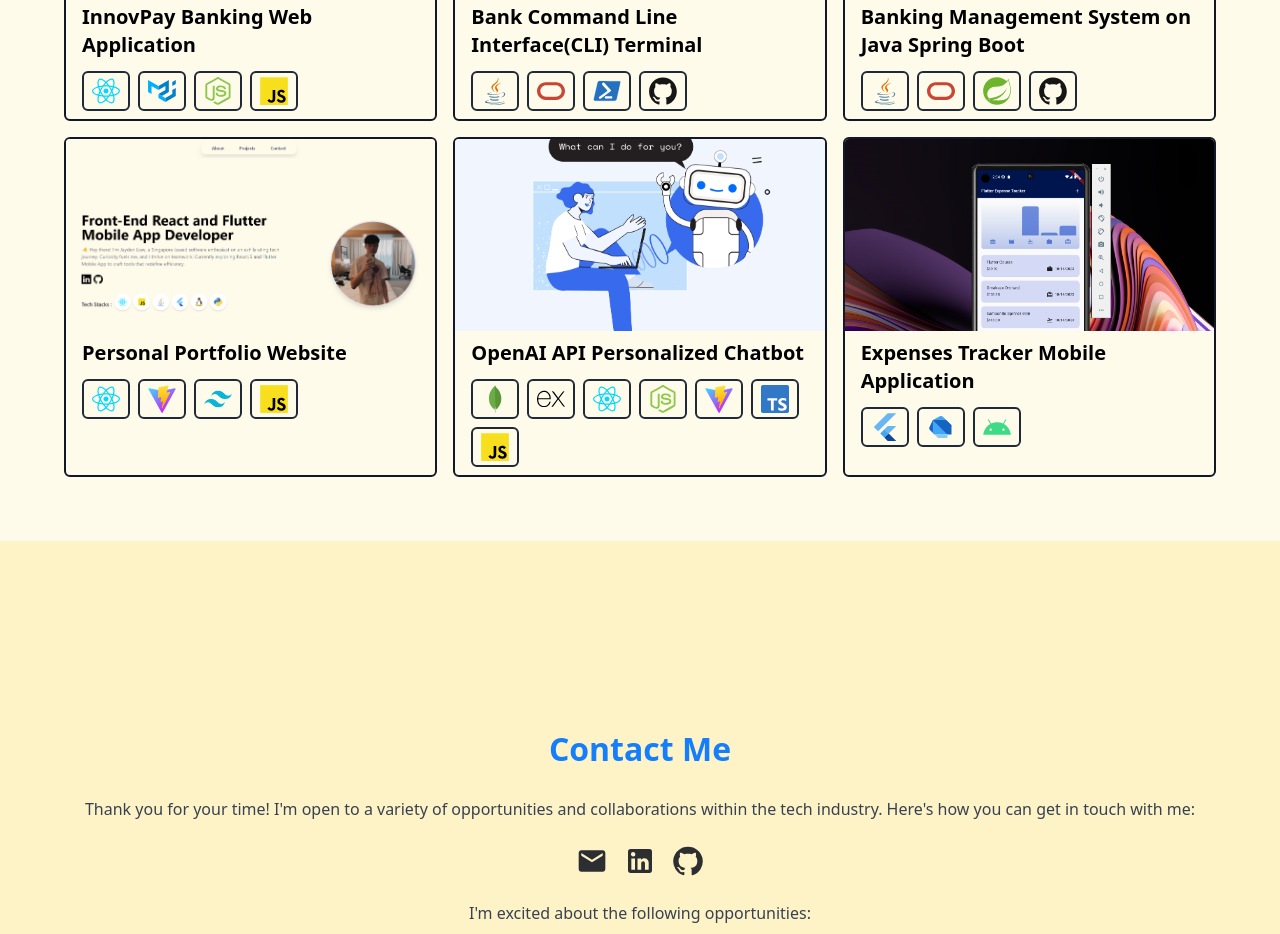
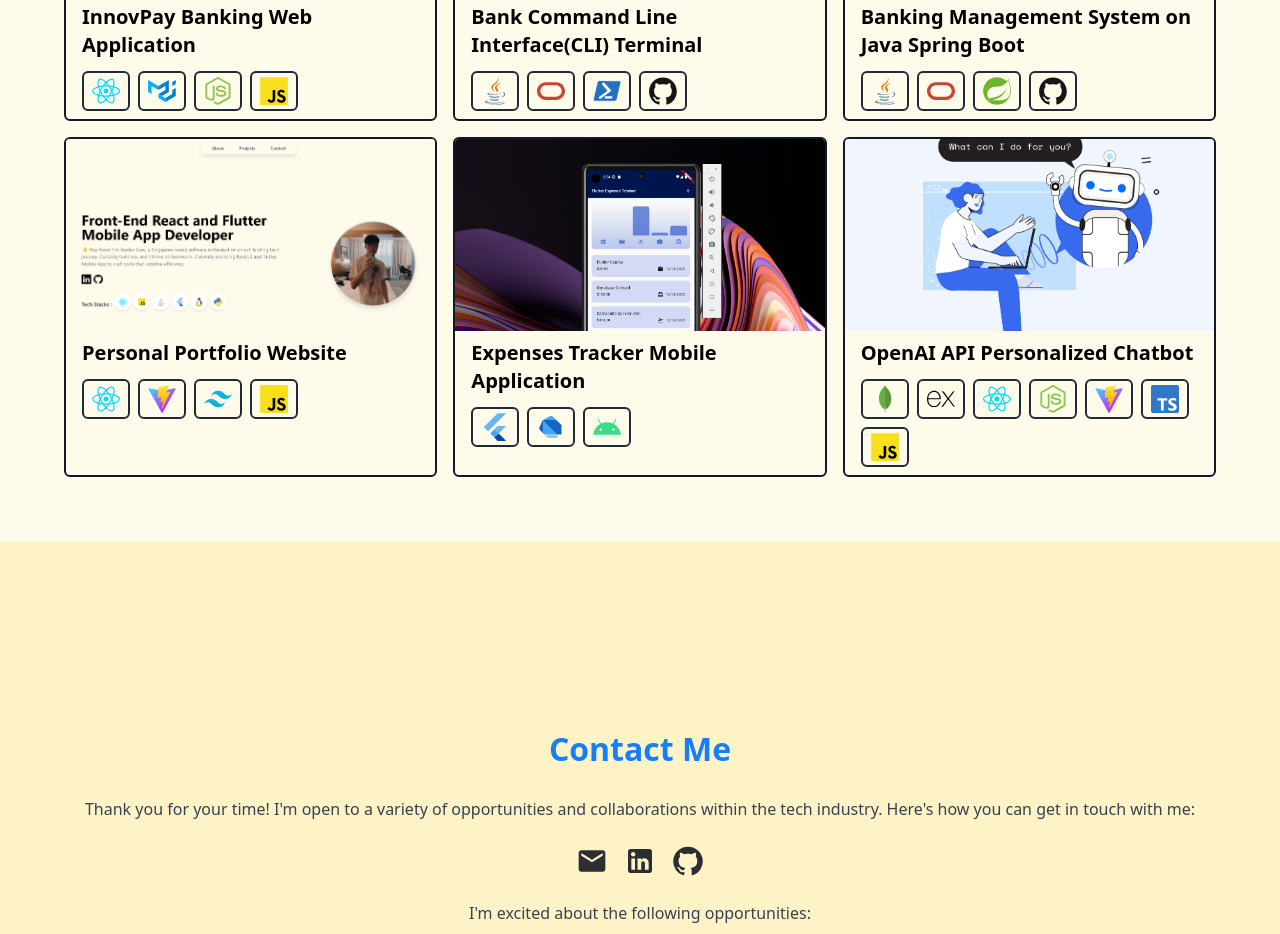
Before and after one commit to Jianwei07/jayden-portfolio, a React (Vite) app: page / in a window 1280 px wide. Shown: the part 4140-5074 px from the top of the page. Built offline with nearby package versions, Linux system fonts and the light colour scheme.

Commit message:
Update Projects.js

```diff
--- a/src/data/Projects.js
+++ b/src/data/Projects.js
@@ -35,6 +35,13 @@ export default [
     link: "https://github.com/Jianwei07/jayden-portfolio-m/tree/main",
   },
   {
+    title: "Expenses Tracker Mobile Application",
+    description: "",
+    imgUrl: ExpenseTrackerImage,
+    stack: ["Flutter", "Dart", "AndriodStudio"],
+    link: "https://drive.google.com/file/d/1vEnGLUHt-2Scu44vkOwjehgC7VU30Kb3/view?usp=drive_link",
+  },
+  {
     title: "OpenAI API Personalized Chatbot",
     description: "",
     imgUrl: MernAI,
@@ -49,11 +56,4 @@ export default [
     ],
     link: "https://github.com/Jianwei07/MERN-AI-Comp",
   },
-  {
-    title: "Expenses Tracker Mobile Application",
-    description: "",
-    imgUrl: ExpenseTrackerImage,
-    stack: ["Flutter", "Dart", "AndriodStudio"],
-    link: "https://drive.google.com/file/d/1vEnGLUHt-2Scu44vkOwjehgC7VU30Kb3/view?usp=drive_link",
-  },
 ];
```
